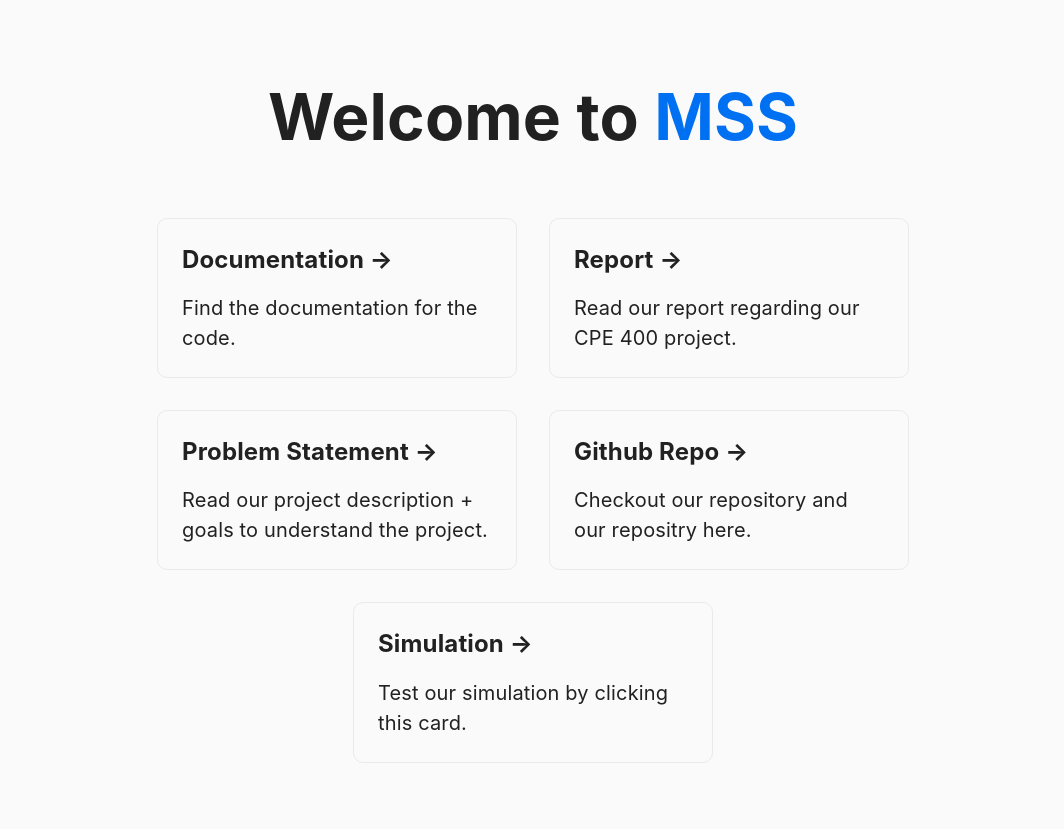
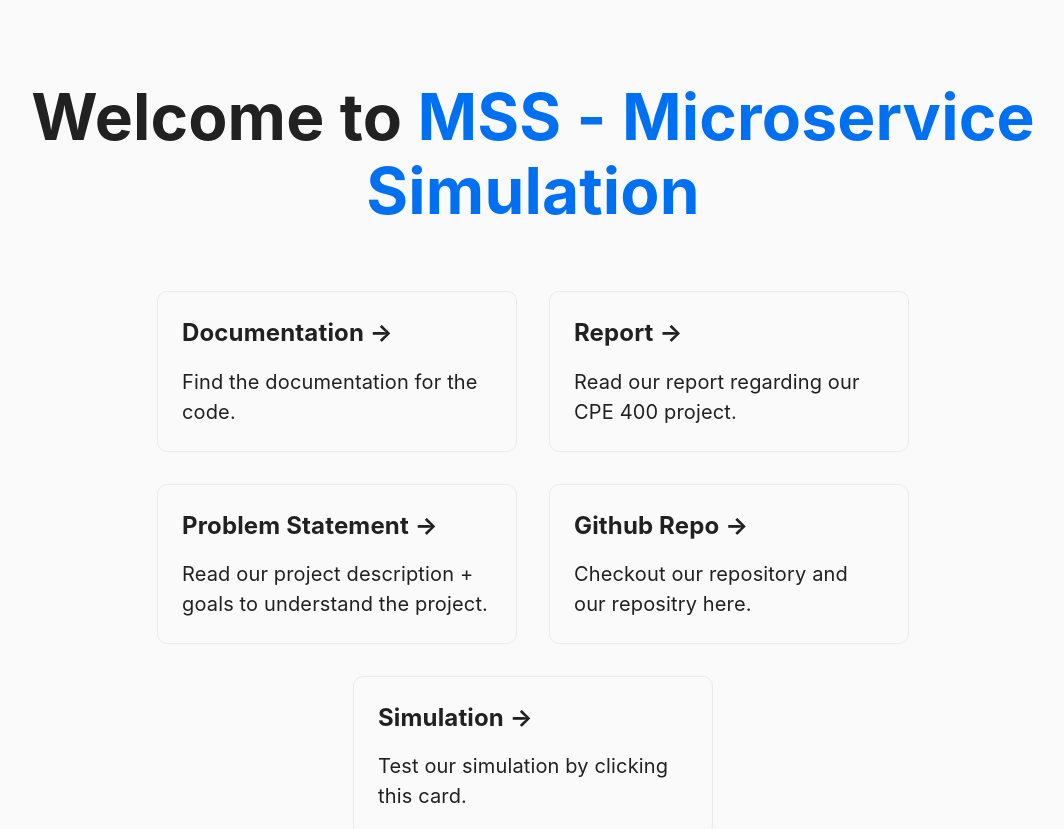
Before and after one commit to carlmontemayor/mss, a Next.js app in the folder mss/: page / in a window 1280 px wide. Shown: the top 829 px of the page, without its empty margins (107-1171 px from the left). Built offline with nearby package versions, Linux system fonts and the light colour scheme.

Commit message:
Finished home page

```diff
--- a/mss/pages/index.tsx
+++ b/mss/pages/index.tsx
@@ -9,21 +9,24 @@ export const Home = (): JSX.Element => (
 
     <main>
       <h1 className="title">
-        Welcome to <a href="https://nextjs.org">MSS</a>
+        Welcome to{' '}
+        <a href="https://github.com/carlmontemayor/mss">
+          MSS - Microservice Simulation
+        </a>
       </h1>
 
       <div className="grid">
-        <a href="https://nextjs.org/docs" className="card">
+        <a href="/documentation" className="card">
           <h3>Documentation &rarr;</h3>
           <p>Find the documentation for the code.</p>
         </a>
 
-        <a href="https://nextjs.org/learn" className="card">
+        <a href="/report" className="card">
           <h3>Report &rarr;</h3>
           <p>Read our report regarding our CPE 400 project.</p>
         </a>
 
-        <a href="https://nextjs.org/learn" className="card">
+        <a href="/problem" className="card">
           <h3>Problem Statement &rarr;</h3>
           <p>Read our project description + goals to understand the project.</p>
         </a>
```
